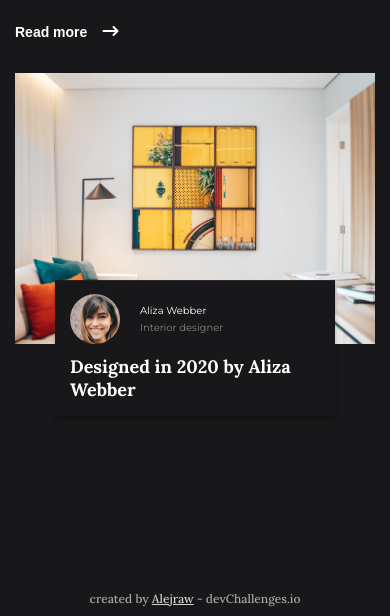
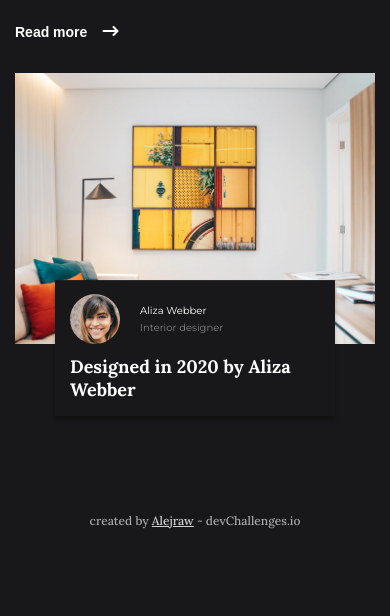
Before and after one commit to Alexrjw/interior-consultant-master, a plain HTML site: page index.html in a window 390 px wide. Shown: the part 228-844 px from the top of the page. Drawn offline with nearby package versions, Linux system fonts and the light colour scheme.

Commit message:
Add files via upload

```diff
--- a/style.css
+++ b/style.css
@@ -19,6 +19,8 @@ body{
  padding-bottom: 0;
  font-family: var(--ff-2);
  min-height: calc(100vh - (30px + 58.4px));
+ position: relative;
+ height: 100vh;
 }
 img{
     width: 100%;
@@ -246,14 +248,11 @@ footer a:hover{
         font-size: 1.125rem;
     }
     footer{
-        margin-top: 0;
+        margin-top: 150px;
         font-size: 12px;
         width: 100%;
-        padding: 10px;
+        padding: 15px;
         text-align: center;
-        position: absolute;
-        bottom: 0;
-        left: 50%;
-        transform: translate(-50%);
+
     }
 }
```
